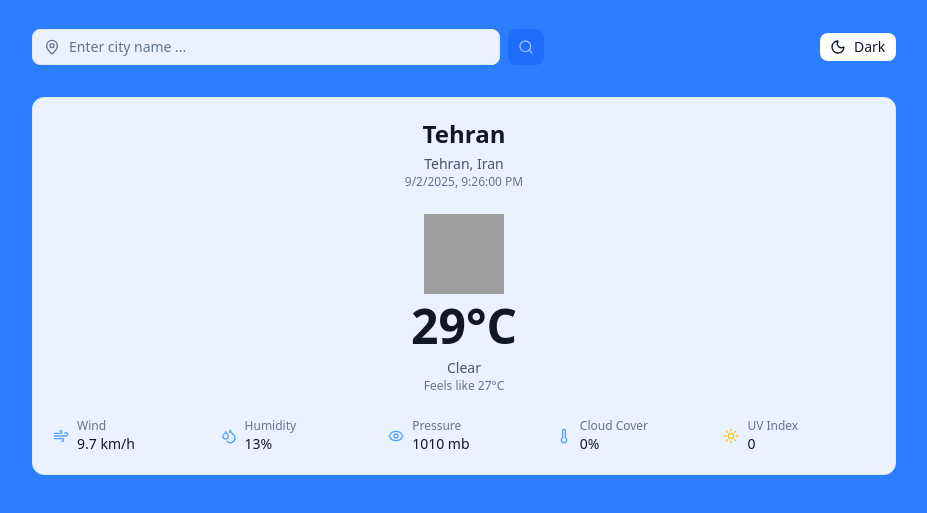
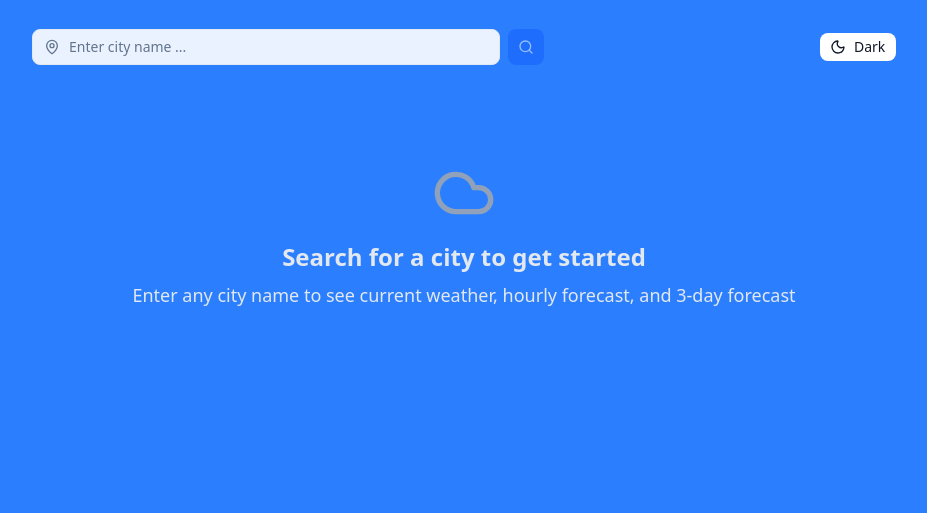
Before and after one commit to bardia-asd/weather-api-site, a website: page public/index.html in a window 1280 px wide. Shown: the part 119-632 px from the top of the page, without its empty margins (176-1103 px from the left). Drawn offline with Linux system fonts and the light colour scheme; grey boxes are pictures that could not be loaded.

Commit message:
feat: Add placeholder for weather data

```diff
--- a/public/index.html
+++ b/public/index.html
@@ -167,6 +167,33 @@
             </header>
 
             <main>
+                <div id="placeholder" class="block text-center py-16 text-slate-200 dark:text-slate-300">
+                    <svg
+                        xmlns="http://www.w3.org/2000/svg"
+                        width="24"
+                        height="24"
+                        viewBox="0 0 24 24"
+                        fill="none"
+                        stroke="currentColor"
+                        stroke-width="2"
+                        stroke-linecap="round"
+                        stroke-linejoin="round"
+                        class="lucide lucide-cloud w-16 h-16 mx-auto mb-4 text-slate-400"
+                        aria-hidden="true">
+                        <path
+                            d="M17.5 19H9a7 7 0 1 1 6.71-9h1.79a4.5 4.5 0 1 1 0 9Z"></path>
+                    </svg>
+
+                    <h2 class="text-2xl font-semibold mb-2">
+                        Search for a city to get started
+                    </h2>
+                    <p class="text-lg">
+                        Enter any city name to see current weather, hourly
+                        forecast, and 3-day forecast
+                    </p>
+                </div>
+
+                <div id="weather-container " class="hidden">
                     <div
                         class="flex flex-col gap-6 p-5 bg-white/90 dark:bg-gray-800 border border-slate-200 dark:border-slate-600 rounded-xl transition-colors">
                         <div class="text-center">
@@ -226,8 +253,10 @@
                                     stroke-linejoin="round"
                                     class="lucide lucide-wind w-4 h-4 text-blue-400"
                                     aria-hidden="true">
-                                <path d="M12.8 19.6A2 2 0 1 0 14 16H2"></path>
-                                <path d="M17.5 8a2.5 2.5 0 1 1 2 4H2"></path>
+                                    <path
+                                        d="M12.8 19.6A2 2 0 1 0 14 16H2"></path>
+                                    <path
+                                        d="M17.5 8a2.5 2.5 0 1 1 2 4H2"></path>
                                     <path d="M9.8 4.4A2 2 0 1 1 11 8H2"></path>
                                 </svg>
 
@@ -371,6 +400,7 @@
                             </div>
                         </div>
                     </div>
+                </div>
             </main>
         </div>
 
--- a/src/js/script.js
+++ b/src/js/script.js
@@ -1,6 +1,8 @@
 const WEATHER_API_KEY = "1f0e8218104847a2aea180227253108";
 const baseURL = "http://api.weatherapi.com/v1";
 
+const placeholder = document.getElementById("placeholder");
+const weatherContainer = document.getElementById("weather-container ");
 const form = document.getElementById("weather-form");
 const searchInput = document.getElementById("search-city");
 const submitBtn = document.getElementById("submit-btn");
@@ -32,6 +34,8 @@ async function fetchCurrentWeather() {
 
         const weatherData = await res.json();
         updateWeatherUI(weatherData);
+
+        showWeather()
     } catch (err) {
         alert(err.message);
     }
@@ -79,6 +83,14 @@ function formatLocalTime(localtime) {
     });
 }
 
+function showWeather() {
+    placeholder.classList.remove("block");
+    placeholder.classList.add("hidden");
+
+    weatherContainer.classList.remove("hidden");
+    weatherContainer.classList.add("block");
+}
+
 searchInput.addEventListener("input", (e) => {
     if (searchInput.value.trim() !== "") {
         submitBtn.disabled = false; // Enable if there is text
@@ -95,6 +107,5 @@ searchInput.addEventListener("keydown", (e) => {
 
 form.addEventListener("submit", (e) => {
     e.preventDefault();
-
     fetchCurrentWeather();
 });
```
Also changed, not shown: src/input.css (line endings or trailing spaces), src/output.css. Lines whose indentation alone changed are shown as unchanged.
